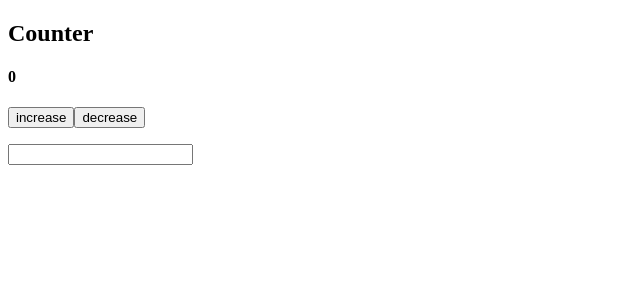
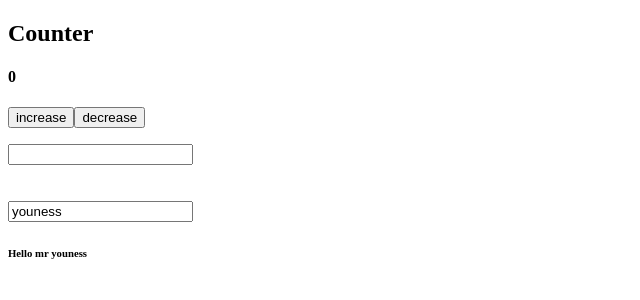
Before and after one commit to hammouyounes/Angular, an Angular app: page / in a window 1280 px wide. Shown: the top 300 px of the page, without its empty margins (0-640 px from the left). Built offline with nearby package versions, Linux system fonts and the light colour scheme.

Commit message:
The two ways binding

```diff
--- a/src/app/app.html
+++ b/src/app/app.html
@@ -3,4 +3,9 @@
 <p><button (click)="increase()">increase</button> <button (click)="decrease()">decrease</button></p>
 
 
-<input (keyup)="onTyping($event)">
+<input (keyup)="onTyping($event)"><br><br><br>
+
+
+<input type="text" [(ngModel)]="username">
+
+<h6>Hello mr {{username}}</h6>
--- a/src/app/app.ts
+++ b/src/app/app.ts
@@ -1,15 +1,18 @@
 import { Component, signal } from '@angular/core';
 import { RouterOutlet } from '@angular/router';
+import { FormsModule } from '@angular/forms'
+
 
 @Component({
   selector: 'app-root',
-  imports: [RouterOutlet],
+  imports: [RouterOutlet,FormsModule],
   templateUrl: './app.html',
   styleUrl: './app.css'
 })
 export class App {
   protected readonly title = signal('revision');
   count : number = 0;
+  username : string = "youness";
 
   increase() {
     this.count++;
@@ -23,4 +26,6 @@ export class App {
     console.log(event);
   }
 
+
+
 }
```
